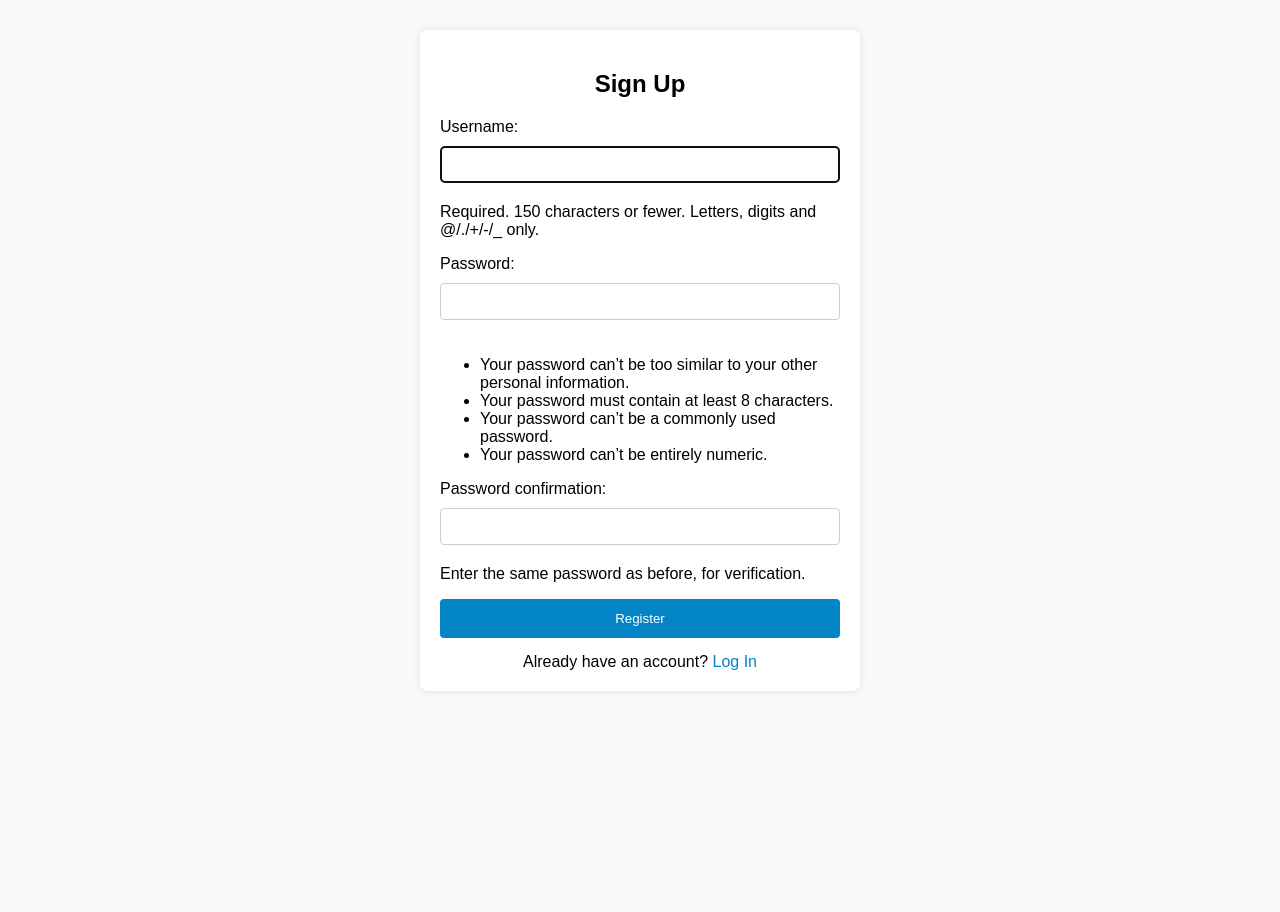
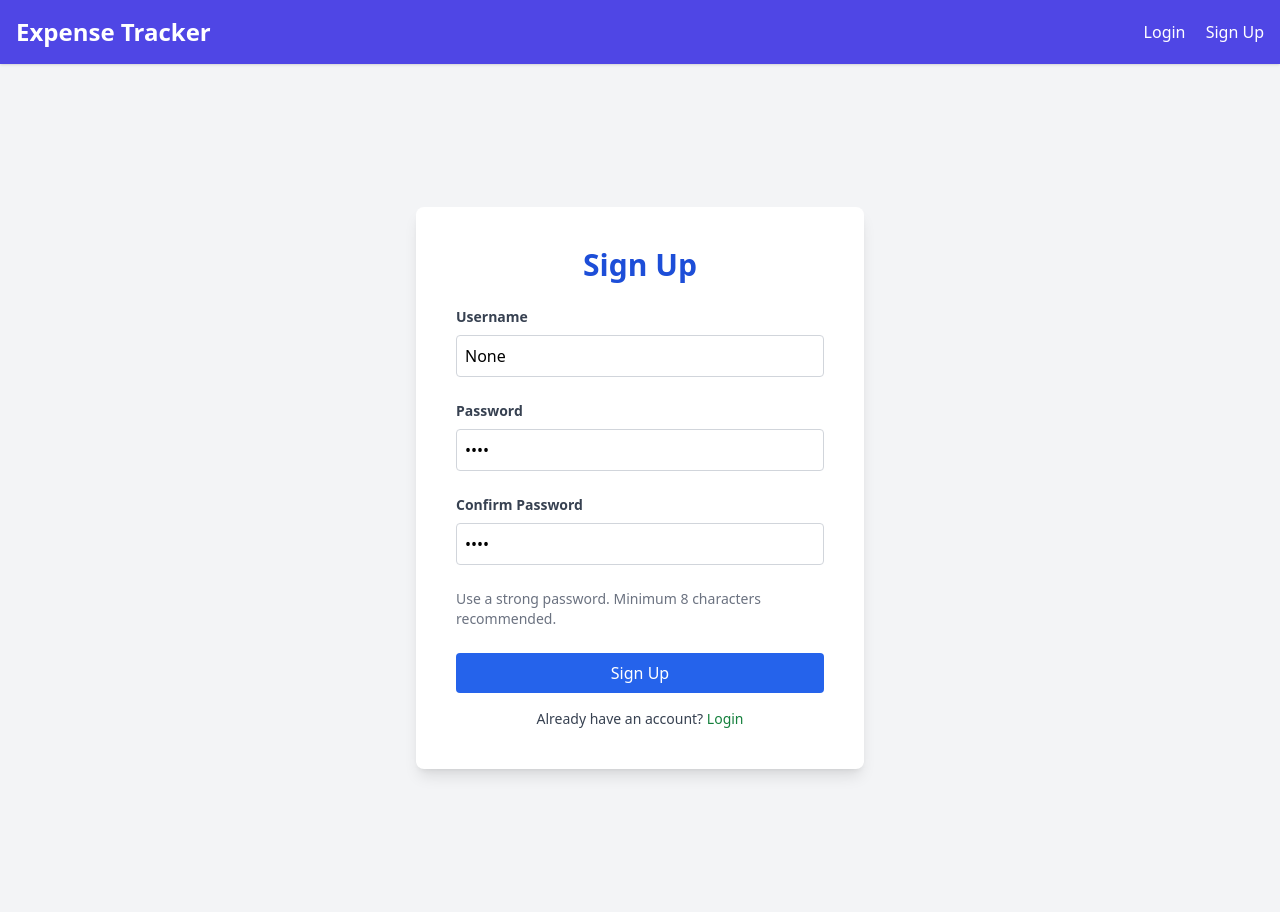
Before and after one commit to DeepanKumarS/Expense-Tracker, a Django app: page /signup/ in a window 1280 px wide. Before the commit the page ends 670 px from the top, so only its background shows below. Run offline with Django 5.2, Linux system fonts and the light colour scheme; some libraries are stand-ins or nearby versions.

Commit message:
UI changes

```diff
--- a/expense_tracker/expenses/templates/expenses/base.html
+++ b/expense_tracker/expenses/templates/expenses/base.html
@@ -1,20 +1,34 @@
 <!DOCTYPE html>
-<html>
+<html lang="en">
 <head>
+    <meta charset="UTF-8">
     <title>Expense Tracker</title>
+    <script src="https://cdn.tailwindcss.com"></script>
 </head>
-<body>
+<body class="bg-gray-100 min-h-screen font-sans">
+
+    <header class="bg-indigo-600 text-white py-4 shadow">
+        <div class="container mx-auto flex justify-between items-center px-4">
+            <h1 class="text-2xl font-bold">Expense Tracker</h1>
+            <div>
                 {% if user.is_authenticated %}
-      Logged in as {{ user.username }}
-      <form action="{% url 'logout' %}" method="post" style="display:inline;">
+                    <span class="mr-4">Logged in as {{ user.username }}</span>
+                    <form action="{% url 'logout' %}" method="post" class="inline">
                         {% csrf_token %}
-        <button type="submit">Logout</button>
+                        <button type="submit" class="bg-red-500 hover:bg-red-600 px-3 py-1 rounded">Logout</button>
                     </form>
                 {% else %}
-      <a href="{% url 'login' %}">Login</a> | <a href="{% url 'signup' %}">Sign Up</a>
+                    <a href="{% url 'login' %}" class="mr-4 hover:underline">Login</a>
+                    <a href="{% url 'signup' %}" class="hover:underline">Sign Up</a>
                 {% endif %}
-    <hr>
+            </div>
+        </div>
+    </header>
+
+    <main class="container mx-auto px-4 py-6">
         {% block content %}
         {% endblock %}
+    </main>
+
 </body>
 </html>
--- a/expense_tracker/expenses/templates/expenses/signup.html
+++ b/expense_tracker/expenses/templates/expenses/signup.html
@@ -1,86 +1,70 @@
-<!DOCTYPE html>
-<html lang="en">
-<head>
-    <meta charset="UTF-8" />
-    <meta name="viewport" content="width=device-width, initial-scale=1" />
-    <title>Sign Up</title>
-    <style>
-        /* Simple styling */
-        body {
-            font-family: Arial, sans-serif;
-            margin: 30px;
-            background: #f9f9f9;
-        }
-        form {
-            background: white;
-            padding: 20px;
-            max-width: 400px;
-            margin: auto;
-            border-radius: 8px;
-            box-shadow: 0 0 8px rgba(0,0,0,0.1);
-        }
-        input[type="text"],
-        input[type="email"],
-        input[type="password"] {
-            width: 100%;
-            padding: 10px;
-            margin: 10px 0 20px 0;
-            border: 1px solid #ccc;
-            border-radius: 4px;
-            box-sizing: border-box;
-        }
-        button {
-            background-color: #0284c7;
-            color: white;
-            padding: 12px;
-            border: none;
-            border-radius: 4px;
-            cursor: pointer;
-            width: 100%;
-        }
-        button:hover {
-            background-color: #0369a1;
-        }
-        .errorlist {
-            color: red;
-            margin-bottom: 10px;
-        }
-        h2 {
-            text-align: center;
-            margin-bottom: 20px;
-        }
-        .login-link {
-            text-align: center;
-            margin-top: 15px;
-        }
-        .login-link a {
-            color: #0284c7;
-            text-decoration: none;
-        }
-        .login-link a:hover {
-            text-decoration: underline;
-        }
-    </style>
-</head>
-<body>
-    <form method="POST">
-        <h2>Sign Up</h2>
-        {% csrf_token %}
+{% extends 'expenses/base.html' %}
 
-        <!-- Show form errors -->
+{% block content %}
+<div class="min-h-screen flex justify-center items-center bg-gray-100">
+    <div class="bg-white p-10 rounded-lg shadow-lg w-full max-w-md">
+        <h2 class="text-3xl font-bold text-center text-blue-700 mb-6">Sign Up</h2>
+
         {% if form.errors %}
-            <div class="errorlist">
-                Please correct the errors below.
-            </div>
+            <p class="text-red-500 mb-4 text-center">Please fix the errors below</p>
         {% endif %}
 
-        {{ form.as_p }}
+        <form method="post" class="space-y-6">
+            {% csrf_token %}
 
-        <button type="submit">Register</button>
+            <!-- Username Field -->
+            <div class="space-y-2">
+                <label for="{{ form.username.id_for_label }}" class="block text-sm text-gray-700 font-semibold">Username</label>
+                <input type="text" name="username" value="{{ form.username.value }}" class="w-full p-2 border border-gray-300 rounded focus:outline-none focus:ring-2 focus:ring-blue-600">
+                {% if form.username.errors %}
+                    <p class="text-red-500 text-xs mt-1">{{ form.username.errors|striptags }}</p>
+                {% endif %}
+            </div>
 
-        <div class="login-link">
-            Already have an account? <a href="{% url 'login' %}">Log In</a>
-        </div>
-    </form>
-</body>
-</html>
+            <!-- Email Field (if included in your form) -->
+            {% if form.email %}
+            <div class="space-y-2">
+                <label for="{{ form.email.id_for_label }}" class="block text-sm text-gray-700 font-semibold">Email</label>
+                <input type="email" name="email" value="{{ form.email.value }}" class="w-full p-2 border border-gray-300 rounded focus:outline-none focus:ring-2 focus:ring-blue-600">
+                {% if form.email.errors %}
+                    <p class="text-red-500 text-xs mt-1">{{ form.email.errors|striptags }}</p>
+                {% endif %}
+            </div>
+            {% endif %}
+
+            <!-- Password Field -->
+            <div class="space-y-2">
+                <label for="{{ form.password1.id_for_label }}" class="block text-sm text-gray-700 font-semibold">Password</label>
+                <input type="password" name="password1" value="{{ form.password1.value }}" class="w-full p-2 border border-gray-300 rounded focus:outline-none focus:ring-2 focus:ring-blue-600">
+                {% if form.password1.errors %}
+                    <p class="text-red-500 text-xs mt-1">{{ form.password1.errors|striptags }}</p>
+                {% endif %}
+            </div>
+
+            <!-- Password Confirmation Field -->
+            <div class="space-y-2">
+                <label for="{{ form.password2.id_for_label }}" class="block text-sm text-gray-700 font-semibold">Confirm Password</label>
+                <input type="password" name="password2" value="{{ form.password2.value }}" class="w-full p-2 border border-gray-300 rounded focus:outline-none focus:ring-2 focus:ring-blue-600">
+                {% if form.password2.errors %}
+                    <p class="text-red-500 text-xs mt-1">{{ form.password2.errors|striptags }}</p>
+                {% endif %}
+            </div>
+
+            <!-- Password Strength Reminder -->
+            <p class="text-gray-500 text-sm mb-2">
+                Use a strong password. Minimum 8 characters recommended.
+            </p>
+
+            <!-- Submit Button -->
+            <button type="submit" class="w-full bg-blue-600 text-white py-2 rounded hover:bg-blue-700 transition">
+                Sign Up
+            </button>
+        </form>
+
+        <p class="mt-4 text-center text-gray-700 text-sm">
+            Already have an account?
+            <a href="{% url 'login' %}" class="text-green-700 hover:underline">Login</a>
+        </p>
+    </div>
+</div>
+{% endblock %}
```
Also changed, not shown: expense_tracker/expenses/forms.py (+7 -0 lines), expense_tracker/expenses/templates/expenses/expense_confirm_delete.html (+11 -7 lines), expense_tracker/expenses/templates/expenses/expense_form.html (+14 -7 lines), expense_tracker/expenses/templates/expenses/expense_list.html (+22 -10 lines), expense_tracker/expenses/templates/expenses/login.html (+21 -18 lines). Lines whose indentation alone changed are shown as unchanged.
